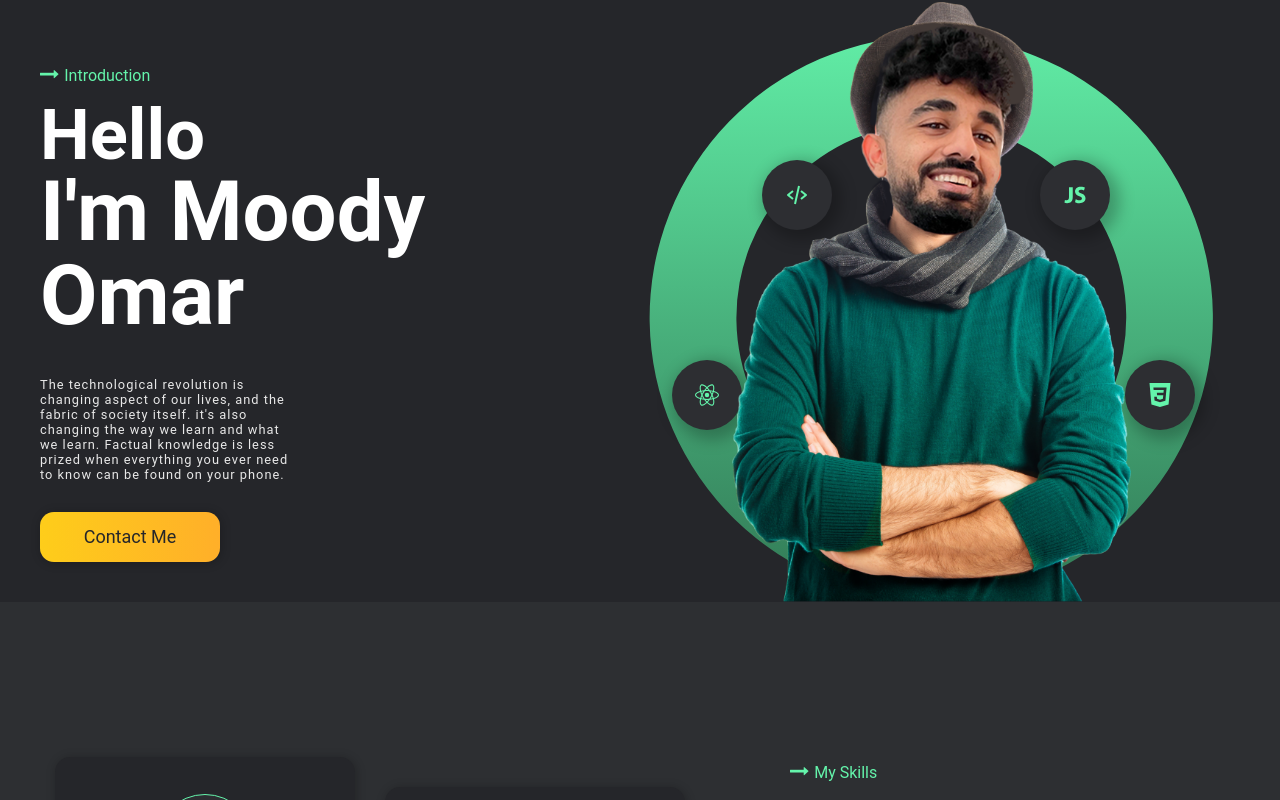
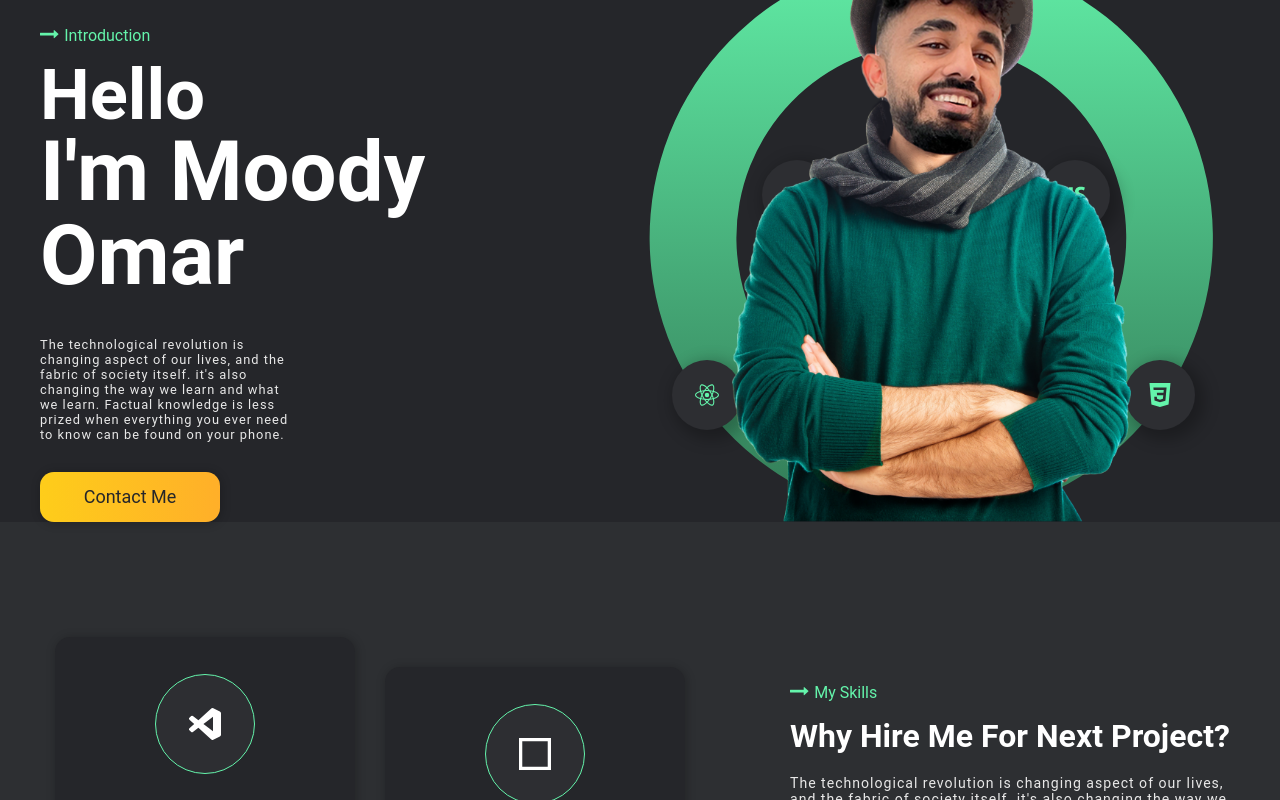
Before and after one commit to moodyomar/portfolio, a React (Create React App) app: page /portfolio in a window 1280 px wide. Shown: the top 800 px of the page. Built offline with nearby package versions, Linux system fonts and the light colour scheme; the HTML template or start-up script is replaced by a standard one.

Commit message:
fix animation speed

```diff
--- a/src/components/cards/SkillCard.js
+++ b/src/components/cards/SkillCard.js
@@ -22,7 +22,7 @@ borderRadius: '15px',
 padding: '30px',
 display: 'grid',
 placeItems: 'center',
-transition: 'all .25s ease-out',
+transition: 'all .6s ease-out',
 boxShadow: '1px 1px 10px 1px rgba(0,0,0,0.20)',
 }
 const sIcon = {
--- a/src/components/styles/Hero.css
+++ b/src/components/styles/Hero.css
@@ -14,7 +14,7 @@ top: 10px;
   display: flex;
   flex-direction: column;
   min-width: 35vw;
-  padding: 40px;
+  padding: 0 40px;
 }
 .left-col p:first-child{
   padding-top: 15vh;
```
